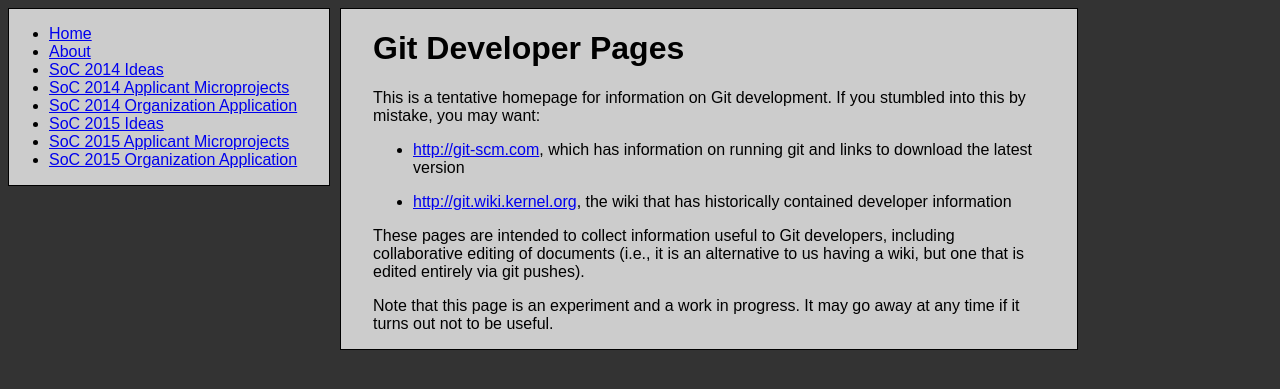
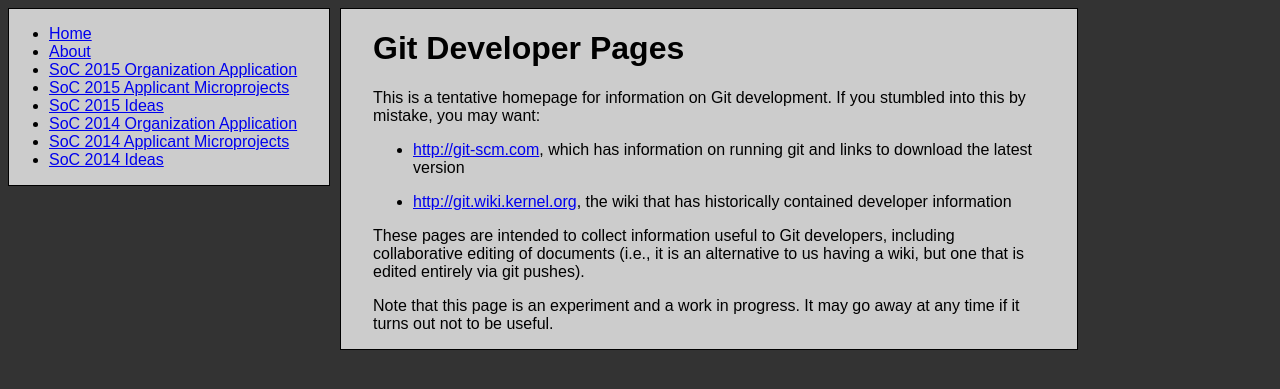
Before and after one commit to git/git.github.io, a Jekyll site: the page built from index.md, in a window 1280 px wide. Shown: the top 389 px of the page. Built offline with Jekyll 4.4.1, drawn with Linux system fonts in a browser that asks for light colours; Markdown is read by kramdown in place of the engine named in the settings.

Commit message:
navbar: reverse-sort pages
This puts the 2015 pages first. We may want to just do this
manually, though.

```diff
--- a/_includes/navbar.html
+++ b/_includes/navbar.html
@@ -2,7 +2,7 @@
   <ul>
     <li><a href="/">Home</a>
     <li><a href="about.html">About</a>
-    {% for node in site.pages %}
+    {% for node in site.pages reversed %}
       {% if node.navbar != false %}
       <li><a href="{{node.url}}">{{node.title}}</a>
       {% endif %}
```
